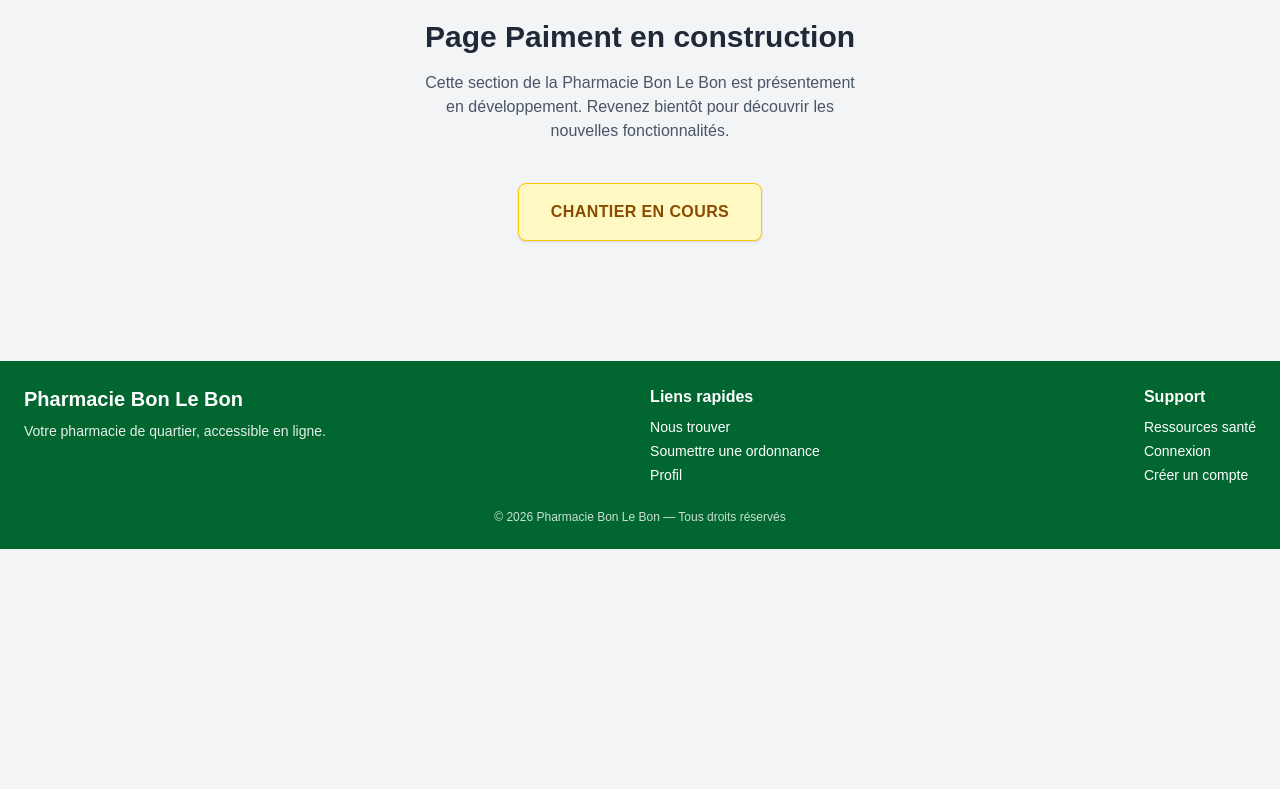
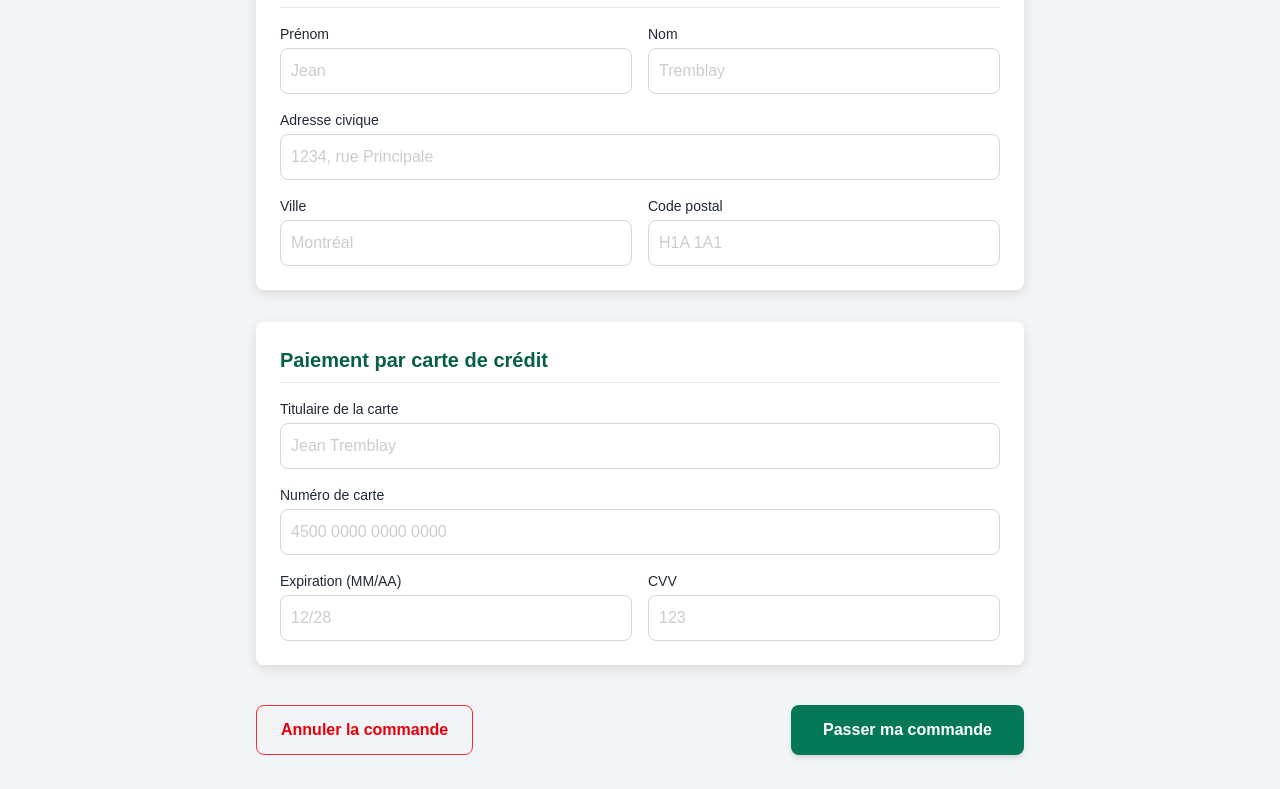
Before and after one commit to powemetal/pharmacie-bon-le-bon, a Next.js app: page /paiment in a window 1280 px wide. Shown: the part 331-1120 px from the top of the page. Before the commit the page ends 880 px from the top, so only its background shows below. Built offline with nearby package versions, Linux system fonts and the light colour scheme.

Commit message:
paiement

```diff
--- a/src/app/paiment/page.tsx
+++ b/src/app/paiment/page.tsx
@@ -1,25 +1,250 @@
-export default function Page() {
+"use client";
+
+import { useState, FormEvent } from "react";
+import { useRouter } from "next/navigation";
+
+export default function PaimentPage() {
+  const router = useRouter();
+
+  // États du formulaire : Livraison
+  const [prenom, setPrenom] = useState("");
+  const [nom, setNom] = useState("");
+  const [adresse, setAdresse] = useState("");
+  const [ville, setVille] = useState("");
+  const [codePostal, setCodePostal] = useState("");
+
+  // États du formulaire : Carte de crédit
+  const [nomCarte, setNomCarte] = useState("");
+  const [numeroCarte, setNumeroCarte] = useState("");
+  const [expiration, setExpiration] = useState("");
+  const [cvv, setCvv] = useState("");
+
+  // État de la modal de confirmation
+  const [numeroConfirmation, setNumeroConfirmation] = useState<string | null>(null);
+
+  // Vider les champs et rediriger vers l'accueil
+  const handleAnnulerCommande = () => {
+    setPrenom("");
+    setNom("");
+    setAdresse("");
+    setVille("");
+    setCodePostal("");
+    setNomCarte("");
+    setNumeroCarte("");
+    setExpiration("");
+    setCvv("");
+
+    router.push("/");
+  };
+
+  // Traiter la commande et afficher le pop-up
+  const handleSubmit = (e: FormEvent) => {
+    e.preventDefault();
+
+    // Génération d'un numéro aléatoire style BLB4158
+    const chiffresAleatoires = Math.floor(1000 + Math.random() * 9000);
+    const codeGenere = `BLB${chiffresAleatoires}`;
+
+    setNumeroConfirmation(codeGenere);
+  };
+
+  // Fermer le pop-up et rediriger vers l'accueil
+  const handleFermerModal = () => {
+    setNumeroConfirmation(null);
+    router.push("/");
+  };
+
   return (
-    <div className="flex flex-col items-center justify-center py-20 text-center">
-
-      <div className="text-6xl mb-6">🚧</div>
-
-      <h1 className="text-3xl font-bold mb-4">
-        Page Paiment en construction
+    <div className="max-w-3xl mx-auto py-8">
+      <h1 className="text-3xl font-bold mb-6 text-[var(--accent-dark)]">
+        Paiement & Livraison
       </h1>
 
-      <p className="max-w-md text-gray-600">
-        Cette section de la Pharmacie Bon Le Bon est présentement en développement.
-        Revenez bientôt pour découvrir les nouvelles fonctionnalités.
-      </p>
+      <form onSubmit={handleSubmit} className="space-y-8">
+        {/* SECTION ADRESSE DE LIVRAISON */}
+        <section className="bg-[var(--card)] p-6 rounded-[var(--radius)] shadow-[var(--shadow)] space-y-4">
+          <h2 className="text-xl font-semibold text-[var(--accent-dark)] border-b border-gray-200 pb-2">
+            Adresse de livraison
+          </h2>
 
-      {/* Panneau style chantier */}
-      <div className="mt-10 bg-yellow-100 border border-yellow-400 text-yellow-800 px-8 py-4 rounded-lg shadow">
-        <div className="font-semibold tracking-wide">
-          CHANTIER EN COURS
+          <div className="grid grid-cols-1 sm:grid-cols-2 gap-4">
+            <div>
+              <label className="block text-sm font-medium mb-1">Prénom</label>
+              <input
+                type="text"
+                required
+                value={prenom}
+                onChange={(e) => setPrenom(e.target.value)}
+                className="w-full p-2.5 border border-gray-300 rounded-[var(--radius)] focus:outline-none focus:ring-2 focus:ring-[var(--accent)]"
+                placeholder="Jean"
+              />
+            </div>
+
+            <div>
+              <label className="block text-sm font-medium mb-1">Nom</label>
+              <input
+                type="text"
+                required
+                value={nom}
+                onChange={(e) => setNom(e.target.value)}
+                className="w-full p-2.5 border border-gray-300 rounded-[var(--radius)] focus:outline-none focus:ring-2 focus:ring-[var(--accent)]"
+                placeholder="Tremblay"
+              />
+            </div>
+          </div>
+
+          <div>
+            <label className="block text-sm font-medium mb-1">Adresse civique</label>
+            <input
+              type="text"
+              required
+              value={adresse}
+              onChange={(e) => setAdresse(e.target.value)}
+              className="w-full p-2.5 border border-gray-300 rounded-[var(--radius)] focus:outline-none focus:ring-2 focus:ring-[var(--accent)]"
+              placeholder="1234, rue Principale"
+            />
+          </div>
+
+          <div className="grid grid-cols-1 sm:grid-cols-2 gap-4">
+            <div>
+              <label className="block text-sm font-medium mb-1">Ville</label>
+              <input
+                type="text"
+                required
+                value={ville}
+                onChange={(e) => setVille(e.target.value)}
+                className="w-full p-2.5 border border-gray-300 rounded-[var(--radius)] focus:outline-none focus:ring-2 focus:ring-[var(--accent)]"
+                placeholder="Montréal"
+              />
+            </div>
+
+            <div>
+              <label className="block text-sm font-medium mb-1">Code postal</label>
+              <input
+                type="text"
+                required
+                value={codePostal}
+                onChange={(e) => setCodePostal(e.target.value)}
+                className="w-full p-2.5 border border-gray-300 rounded-[var(--radius)] focus:outline-none focus:ring-2 focus:ring-[var(--accent)]"
+                placeholder="H1A 1A1"
+              />
+            </div>
+          </div>
+        </section>
+
+        {/* SECTION INFORMATIONS DE PAIEMENT */}
+        <section className="bg-[var(--card)] p-6 rounded-[var(--radius)] shadow-[var(--shadow)] space-y-4">
+          <h2 className="text-xl font-semibold text-[var(--accent-dark)] border-b border-gray-200 pb-2">
+            Paiement par carte de crédit
+          </h2>
+
+          <div>
+            <label className="block text-sm font-medium mb-1">Titulaire de la carte</label>
+            <input
+              type="text"
+              required
+              value={nomCarte}
+              onChange={(e) => setNomCarte(e.target.value)}
+              className="w-full p-2.5 border border-gray-300 rounded-[var(--radius)] focus:outline-none focus:ring-2 focus:ring-[var(--accent)]"
+              placeholder="Jean Tremblay"
+            />
+          </div>
+
+          <div>
+            <label className="block text-sm font-medium mb-1">Numéro de carte</label>
+            <input
+              type="text"
+              required
+              maxLength={19}
+              value={numeroCarte}
+              onChange={(e) => setNumeroCarte(e.target.value)}
+              className="w-full p-2.5 border border-gray-300 rounded-[var(--radius)] focus:outline-none focus:ring-2 focus:ring-[var(--accent)]"
+              placeholder="4500 0000 0000 0000"
+            />
+          </div>
+
+          <div className="grid grid-cols-2 gap-4">
+            <div>
+              <label className="block text-sm font-medium mb-1">Expiration (MM/AA)</label>
+              <input
+                type="text"
+                required
+                maxLength={5}
+                value={expiration}
+                onChange={(e) => setExpiration(e.target.value)}
+                className="w-full p-2.5 border border-gray-300 rounded-[var(--radius)] focus:outline-none focus:ring-2 focus:ring-[var(--accent)]"
+                placeholder="12/28"
+              />
+            </div>
+
+            <div>
+              <label className="block text-sm font-medium mb-1">CVV</label>
+              <input
+                type="password"
+                required
+                maxLength={4}
+                value={cvv}
+                onChange={(e) => setCvv(e.target.value)}
+                className="w-full p-2.5 border border-gray-300 rounded-[var(--radius)] focus:outline-none focus:ring-2 focus:ring-[var(--accent)]"
+                placeholder="123"
+              />
+            </div>
+          </div>
+        </section>
+
+        {/* BOUTONS D'ACTION */}
+        <div className="flex flex-col sm:flex-row gap-4 justify-between pt-2">
+          <button
+            type="button"
+            onClick={handleAnnulerCommande}
+            className="w-full sm:w-auto px-6 py-3 rounded-[var(--radius)] border border-red-500 text-red-600 font-semibold hover:bg-red-50 transition text-center cursor-pointer"
+          >
+            Annuler la commande
+          </button>
+
+          <button
+            type="submit"
+            className="w-full sm:w-auto px-8 py-3 rounded-[var(--radius)] bg-[var(--accent)] text-white font-bold hover:bg-[var(--accent-dark)] transition shadow-md cursor-pointer"
+          >
+            Passer ma commande
+          </button>
         </div>
-      </div>
+      </form>
 
+      {/* POP-UP / MODAL DE CONFIRMATION */}
+      {numeroConfirmation && (
+        <div className="fixed inset-0 bg-black/50 backdrop-blur-sm flex items-center justify-center p-4 z-50">
+          <div className="bg-white p-6 sm:p-8 rounded-[var(--radius)] shadow-2xl max-w-md w-full text-center space-y-4">
+            <div className="w-16 h-16 bg-green-100 text-green-700 rounded-full flex items-center justify-center mx-auto text-3xl font-bold">
+              ✓
+            </div>
+
+            <h3 className="text-2xl font-bold text-gray-900">
+              Commande confirmée !
+            </h3>
+
+            <p className="text-gray-600">
+              Merci pour votre achat à la Pharmacie Bon Le Bon. Votre commande a été enregistrée avec succès.
+            </p>
+
+            <div className="bg-gray-100 p-4 rounded-[var(--radius)] border border-gray-200">
+              <span className="block text-xs text-gray-500 uppercase tracking-wide">
+                Numéro de confirmation
+              </span>
+              <span className="text-2xl font-black text-[var(--accent-dark)] tracking-wider">
+                #{numeroConfirmation}
+              </span>
+            </div>
+
+            <button
+              onClick={handleFermerModal}
+              className="w-full py-3 bg-[var(--accent)] text-white font-bold rounded-[var(--radius)] hover:bg-[var(--accent-dark)] transition cursor-pointer"
+            >
+              OK
+            </button>
+          </div>
+        </div>
+      )}
     </div>
   );
 }
--- a/src/app/panier/ContenuPanier.tsx
+++ b/src/app/panier/ContenuPanier.tsx
@@ -7,6 +7,7 @@ import {
   supprimerItem,
   viderPanier,
 } from "@/lib/actions/panier";
+import {useRouter} from "next/navigation";
 
 type ItemAvecProduit = {
   id: string;
@@ -31,6 +32,7 @@ const TAUX_TVQ = 0.09975;
 
 export default function ContenuPanier({ panier }: PanierProps) {
   const [isPending, startTransition] = useTransition();
+  const router = useRouter();
 
   const items = panier?.items || [];
 
@@ -65,8 +67,7 @@ export default function ContenuPanier({ panier }: PanierProps) {
   };
 
   const handleReglerCommande = () => {
-    alert("Redirection vers la passerelle de paiement...");
-    // Rediriger vers la page de paiement ou exécuter l'action de création de commande
+    router.push("/paiment");
   };
 
   if (items.length === 0) {
```
